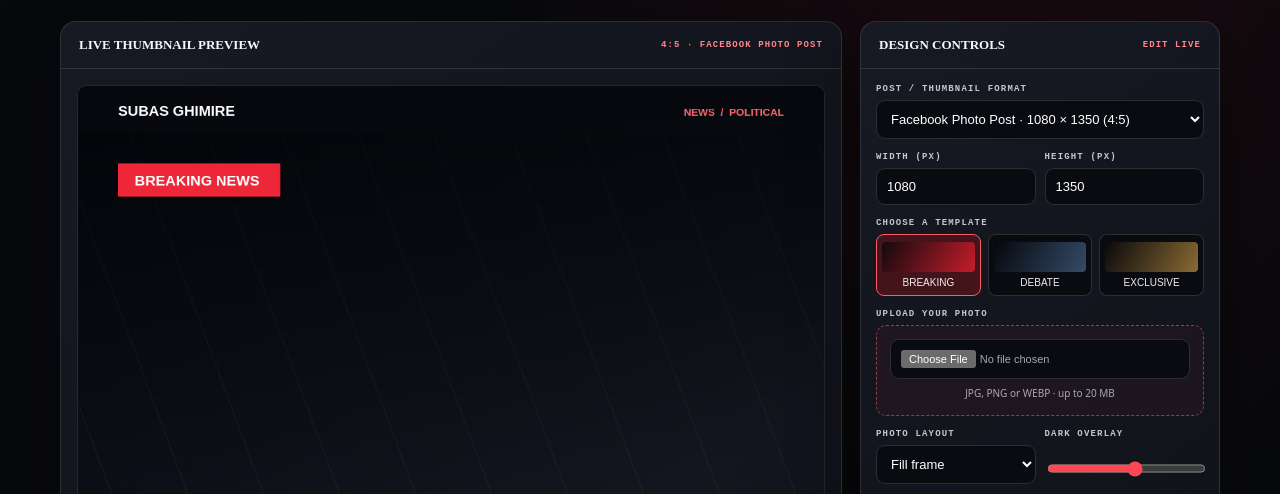
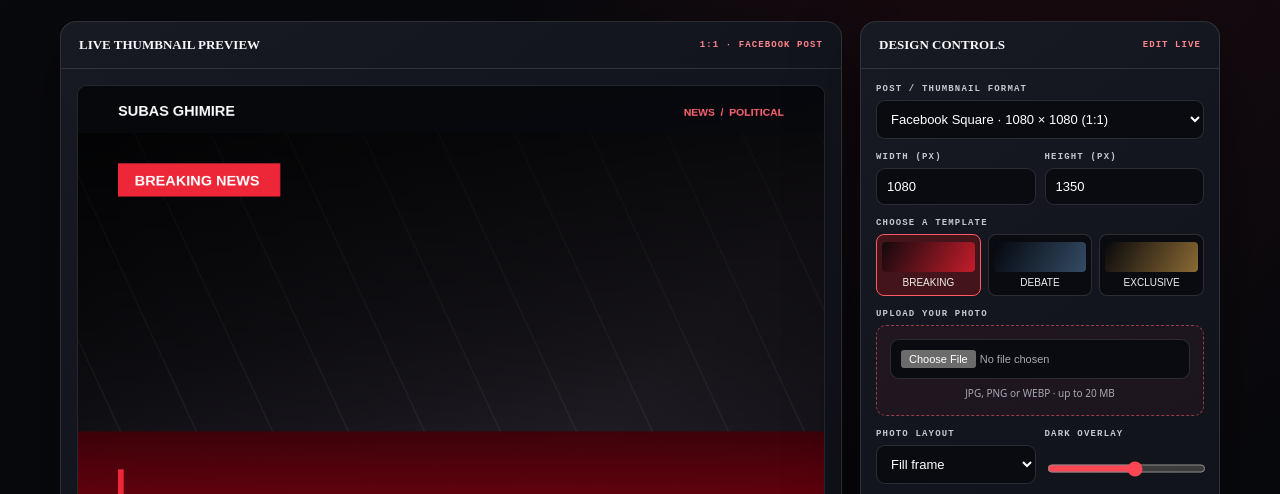
Before and after one commit to subahghimire/SUBAS-GHIMIRE-, a plain HTML site: page news-thumbnail-maker.html in a window 1280 px wide. Shown: the part 273-767 px from the top of the page. Drawn offline with Linux system fonts and the light colour scheme.

Commit message:
Set Facebook square 1080 by 1080 as default post format

```diff
--- a/news-thumbnail-maker.html
+++ b/news-thumbnail-maker.html
@@ -24,7 +24,7 @@ body{background:radial-gradient(ellipse at 80% 0%,#8b111d30,transparent 38%),#08
 <div class="workspace">
 <section class="preview-panel"><div class="panel-top"><strong>LIVE THUMBNAIL PREVIEW</strong><small id="formatBadge">1:1 · FACEBOOK POST</small></div><div class="preview-area"><div class="canvas-frame"><canvas id="thumbCanvas" width="1080" height="1080" aria-label="Thumbnail preview"></canvas></div><div class="preview-meta"><span id="imageStatus">No photo uploaded · template background active</span><span id="dimensionLabel">1280 × 720 px</span></div><p class="note" style="margin-top:8px">✋ फोटो सार्न Preview माथि औँला वा माउसले थिचेर तान्नुहोस् (Drag to move photo).</p></div></section>
 <aside class="editor-panel"><div class="panel-top"><strong>DESIGN CONTROLS</strong><small>EDIT LIVE</small></div><div class="editor-content">
-<div class="field"><label for="canvasFormat">Post / thumbnail format</label><select id="canvasFormat"><option value="portrait" selected>Facebook Photo Post · 1080 × 1350 (4:5)</option><option value="square">Facebook Square · 1080 × 1080 (1:1)</option><option value="wide">YouTube / Facebook Video · 1280 × 720 (16:9)</option><option value="custom">Custom size · आफ्नै मापन</option></select></div><div class="two" id="customSizeFields" hidden><div class="field"><label for="customWidth">Width (px)</label><input id="customWidth" type="number" min="320" max="3000" value="1080"></div><div class="field"><label for="customHeight">Height (px)</label><input id="customHeight" type="number" min="320" max="3000" value="1350"></div></div>
+<div class="field"><label for="canvasFormat">Post / thumbnail format</label><select id="canvasFormat"><option value="square" selected>Facebook Square · 1080 × 1080 (1:1)</option><option value="portrait">Facebook Photo Post · 1080 × 1350 (4:5)</option><option value="wide">YouTube / Facebook Video · 1280 × 720 (16:9)</option><option value="custom">Custom size · आफ्नै मापन</option></select></div><div class="two" id="customSizeFields" hidden><div class="field"><label for="customWidth">Width (px)</label><input id="customWidth" type="number" min="320" max="3000" value="1080"></div><div class="field"><label for="customHeight">Height (px)</label><input id="customHeight" type="number" min="320" max="3000" value="1350"></div></div>
 <div class="field"><span class="field-label">Choose a template</span><div class="template-grid"><button class="template" data-template="breaking" aria-pressed="true"><i class="template-swatch"></i>BREAKING</button><button class="template" data-template="debate" aria-pressed="false"><i class="template-swatch"></i>DEBATE</button><button class="template" data-template="exclusive" aria-pressed="false"><i class="template-swatch"></i>EXCLUSIVE</button></div></div>
 <div class="field"><label for="photoUpload">Upload your photo</label><div class="upload"><input id="photoUpload" type="file" accept="image/png,image/jpeg,image/webp"><p>JPG, PNG or WEBP · up to 20 MB</p></div></div>
 <div class="two"><div class="field"><label for="photoFit">Photo layout</label><select id="photoFit"><option value="cover">Fill frame</option><option value="contain">Fit entire photo</option></select></div><div class="field"><label for="overlay">Dark overlay</label><input id="overlay" type="range" min="10" max="90" value="55"></div></div>
@@ -43,7 +43,7 @@ body{background:radial-gradient(ellipse at 80% 0%,#8b111d30,transparent 38%),#08
 <script>
 (()=>{
 const $=id=>document.getElementById(id),canvas=$("thumbCanvas"),ctx=canvas.getContext("2d");
-const defaults={canvasFormat:"portrait",customWidth:1080,customHeight:1350,kicker:"BREAKING NEWS",headline:"नेपालको राजनीतिमा ठूलो हलचल",subheadline:"आजको मुख्य अपडेट · विशेष रिपोर्ट",headlineColor:"#ffffff",accentColor:"#ed2638",headlineSize:76,overlay:55,footerText:"SUBAS GHIMIRE · NEWS DESK",textAlign:"left",photoFit:"cover",template:"breaking"};
+const defaults={canvasFormat:"square",customWidth:1080,customHeight:1350,kicker:"BREAKING NEWS",headline:"नेपालको राजनीतिमा ठूलो हलचल",subheadline:"आजको मुख्य अपडेट · विशेष रिपोर्ट",headlineColor:"#ffffff",accentColor:"#ed2638",headlineSize:76,overlay:55,footerText:"SUBAS GHIMIRE · NEWS DESK",textAlign:"left",photoFit:"cover",template:"breaking"};
 let photo=null,photoUrl="",template="breaking",photoOffsetX=0,photoOffsetY=0,dragState=null;
 const presets={breaking:{base:"#08090d",accent:"#ed2638",kicker:"BREAKING NEWS"},debate:{base:"#07111d",accent:"#e2a43a",kicker:"POLITICAL UPDATE"},exclusive:{base:"#0b0a0b",accent:"#d7b36a",kicker:"EXCLUSIVE REPORT"}};
 function wrapText(text,maxWidth,font){ctx.font=font;const words=text.split(/\s+/);let lines=[],line="";for(const word of words){const test=line?line+" "+word:word;if(ctx.measureText(test).width>maxWidth&&line){lines.push(line);line=word}else line=test}if(line)lines.push(line);return lines}
```
